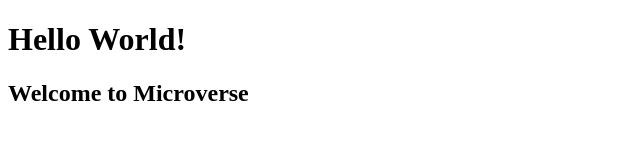
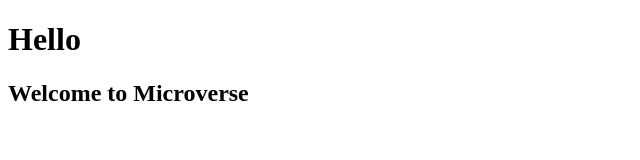
Before and after one commit to KAYEMBAJONATHAN/Helloworld, a website: page index.html in a window 1280 px wide. Shown: the whole page, without its empty margins (0-640 px from the left). Drawn offline with Linux system fonts and the light colour scheme.

Commit message:
fix index.html

```diff
--- a/index.html
+++ b/index.html
@@ -8,7 +8,7 @@
   <title>Hello Microverse</title>
 </head>
 <body>
-  <h1 class="header">Hello World!</h1>
+  <h1 class="header">Hello</h1>
   <h2>Welcome to Microverse</h2>
 </body>
 </html>
--- a/package.json
+++ b/package.json
@@ -7,6 +7,6 @@
     "stylelint-scss": "^3.21.0"
   },
   "dependencies": {
-    "bootstrap": "^5.2.3"
+
   }
 }
```
Also changed, not shown: 1 other file.
